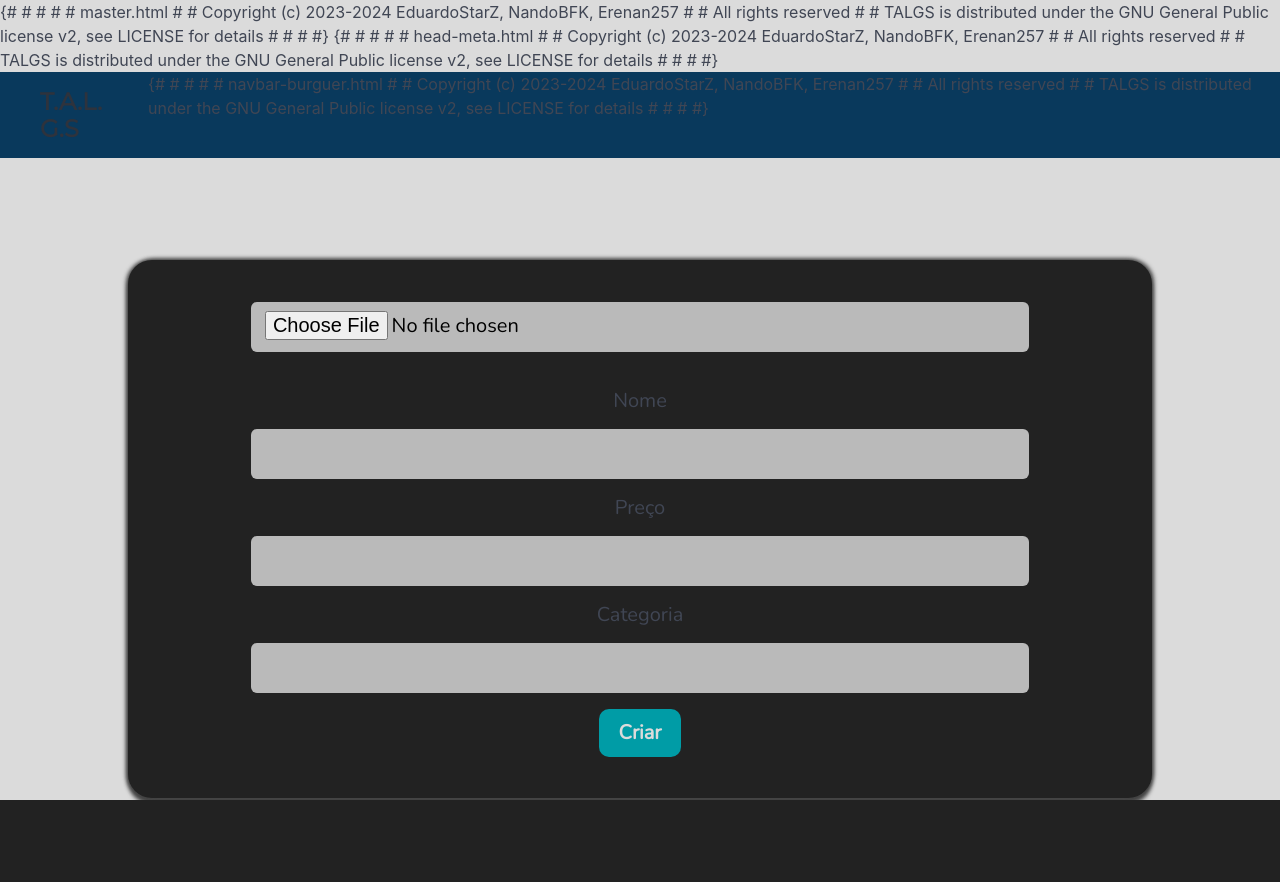
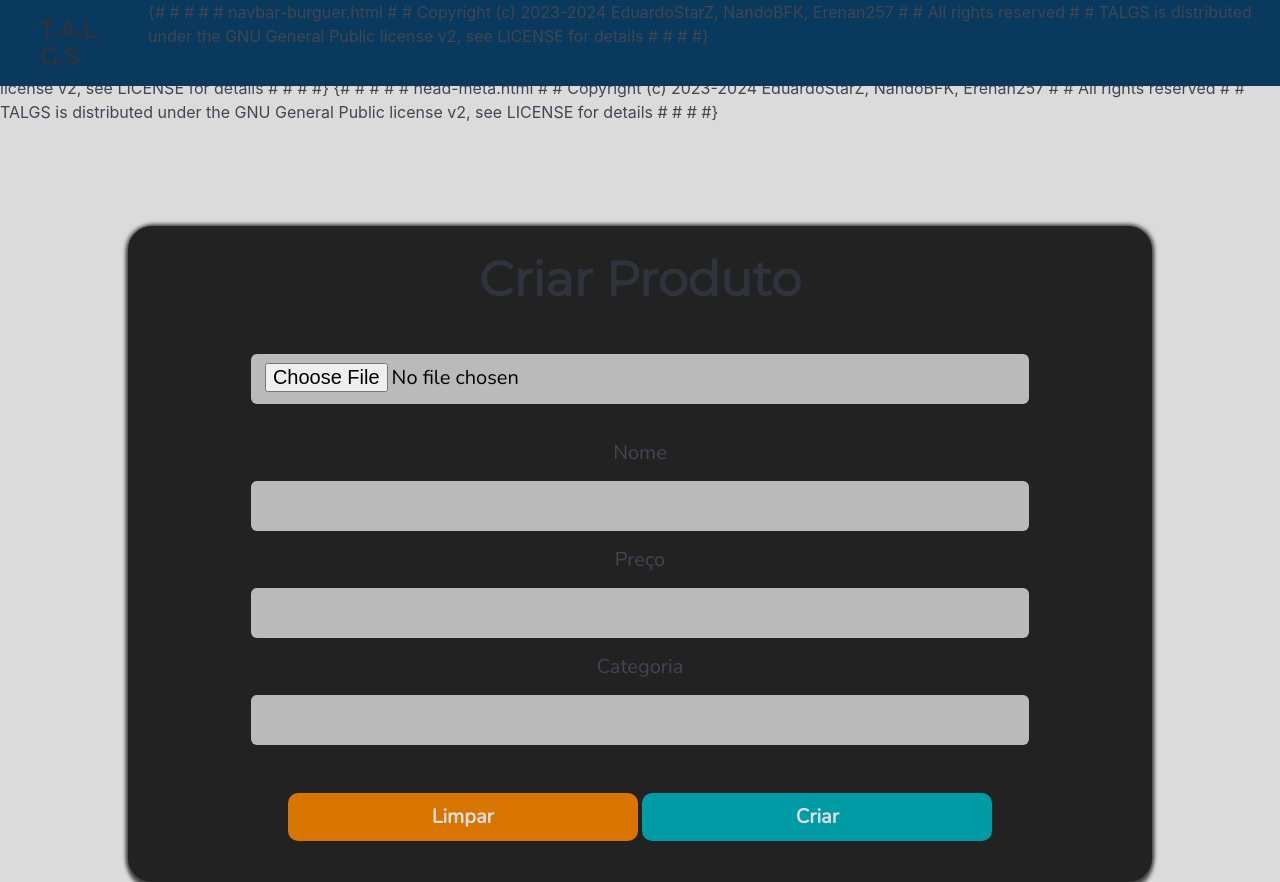
Before and after one commit to EduardoStarZ/TALGS, a Django app: template templates/new_product.html in a window 1280 px wide. Before the commit the page ends 800 px from the top, so only its background shows below. Run offline with Django 3.2, Linux system fonts and the light colour scheme; the template is opened without the code that fills it, so the values that code supplies are empty; some libraries are stand-ins or nearby versions.

Commit message:
finished styling for product create frame

```diff
--- a/static/css/frame.css
+++ b/static/css/frame.css
@@ -33,3 +33,10 @@
 .no-center {
     margin: 0 !important;
 }
+
+.joiner {
+		width: 80%;
+		height: fit-content;
+		margin: 0 auto;
+		text-align: center;
+}
--- a/templates/new_product.html
+++ b/templates/new_product.html
@@ -24,6 +24,7 @@
 
 {% block body %}
 <div class="frame h-auto w-80">
+		<h1 class="title is-1 center mb-6">Criar Produto</h1>
 		<form action="/api/product/create" method="post">
 
 				<input class="input is-medium w-80 my-4 is-responsive mx-4 center" type="file" id="file" name="file">
@@ -39,7 +40,12 @@
 				<center><label class="subtitle is-5 " for="nome">Categoria</label></center>
 
 				<input class="input is-medium w-80 my-4 is-responsive mx-4 center"  type="number" name="category" id="category"/>
-				<input type="submit" class="button blue is-medium center fit-space" value="Criar" />
+
+				<div class="my-6"></div>
+				<div class="joiner">
+						<input type="reset" class="button orange is-medium mx-1 fit-space" value="Limpar" />
+						<input type="submit" class="button blue is-medium mx-1 fit-space" value="Criar" />
+				</div>
 		</form>
 </div>
 
@@ -49,5 +55,10 @@
 				#bytes {
 						opacity: 0;
 				}
+
+				input.button {
+						width: 45% !important;
+						margin: 0 auto !important;
+				}
 		</style>
 {% endblock %}
```
